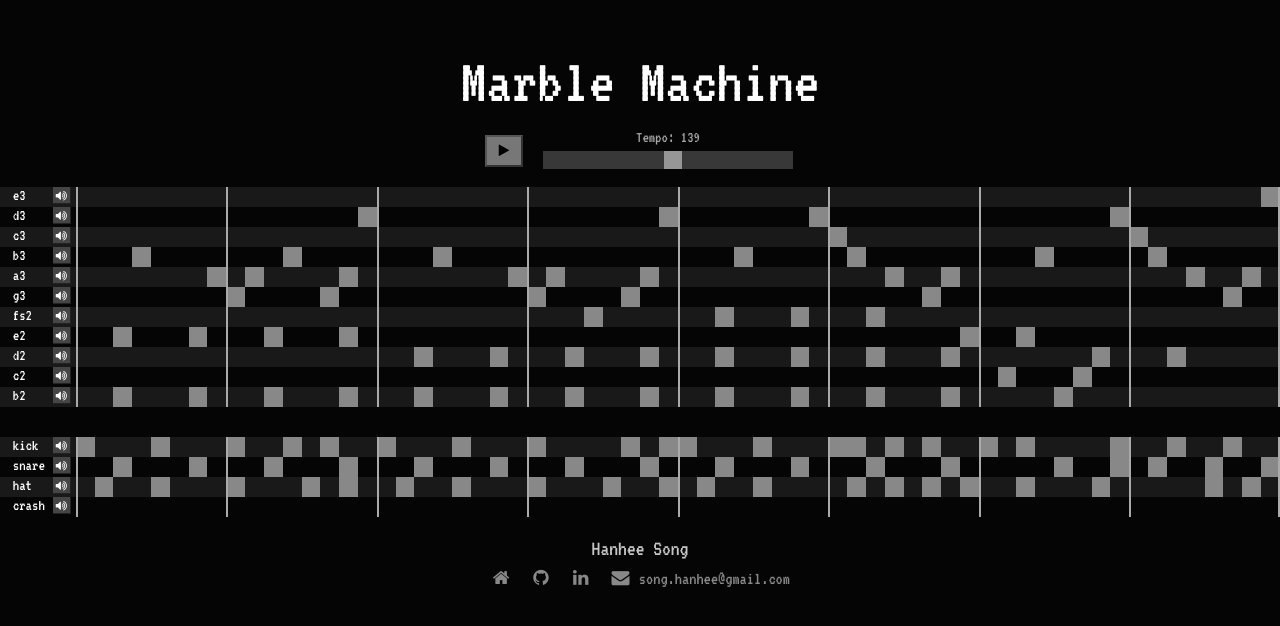
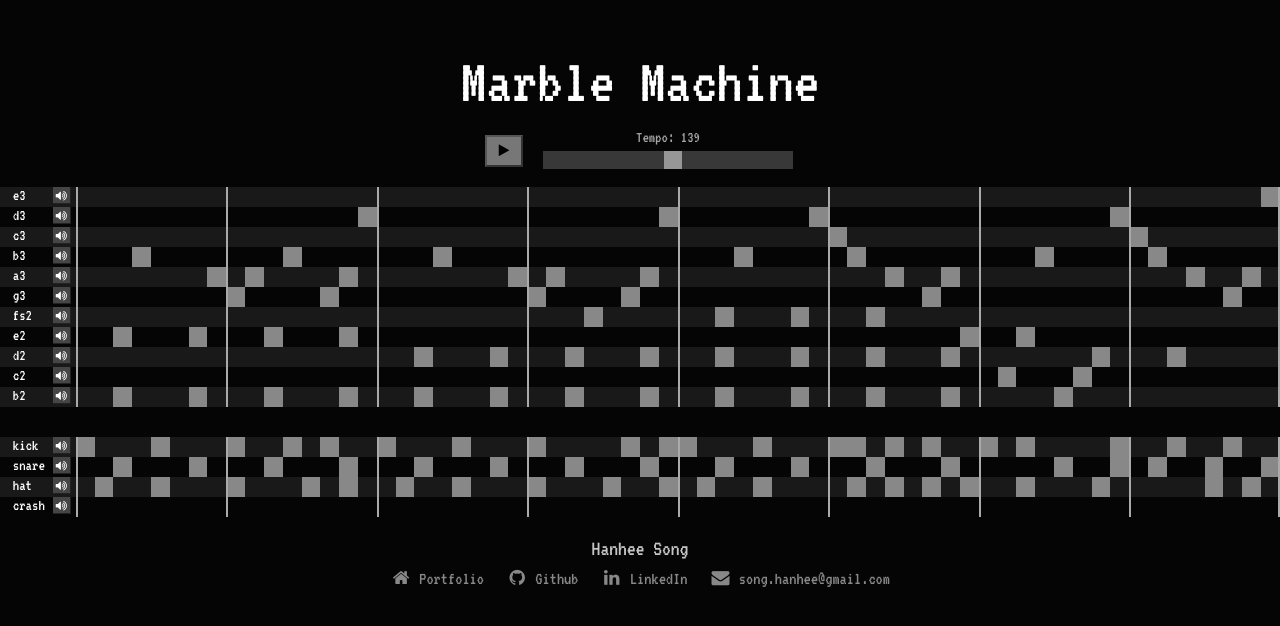
Before and after one commit to hanhee-song/marble_machine, a React (Create React App) app: page / in a window 1280 px wide. Shown: the top 626 px of the page. Built offline with nearby package versions, Linux system fonts and the light colour scheme.

Commit message:
fix content warning for footer

```diff
--- a/public/styles.css
+++ b/public/styles.css
@@ -93,7 +93,7 @@ a:hover {
 }
 
 .about-me {
-  width: 300px;
+  max-width: 500px;
   margin: auto;
   margin-bottom: 50px;
   padding-top: 10px;
--- a/src/App.js
+++ b/src/App.js
@@ -12,9 +12,9 @@ class App extends Component {
         <div className="footer">
           Hanhee Song
           <div className="about-me">
-            <a href="https://hanhee-song.com" rel="noopener noreferrer" target="_blank"><i className="fa fa-home" aria-hidden="true"></i></a>
-            <a href="https://github.com/hanhee-song/marble_machine" rel="noopener noreferrer" target="_blank"><i className="fa fa-github" aria-hidden="true"></i></a>
-            <a href="https://www.linkedin.com/in/hanhee-song" rel="noopener noreferrer" target="_blank"><i className="fa fa-linkedin" aria-hidden="true"></i></a>
+            <a href="https://hanhee-song.com" rel="noopener noreferrer" target="_blank"><i className="fa fa-home" aria-hidden="true"></i>&nbsp;Portfolio</a>
+            <a href="https://github.com/hanhee-song/marble_machine" rel="noopener noreferrer" target="_blank"><i className="fa fa-github" aria-hidden="true"></i>&nbsp;Github</a>
+            <a href="https://www.linkedin.com/in/hanhee-song" rel="noopener noreferrer" target="_blank"><i className="fa fa-linkedin" aria-hidden="true"></i>&nbsp;LinkedIn</a>
             <a href="mailto:song.hanhee@gmail.com"><i className="fa fa-envelope" aria-hidden="true"></i>&nbsp;<div className="text">song.hanhee@gmail.com</div> </a>
           </div>
         </div>
```
Also changed, not shown: 1 other file (tests, documents, lock files or other folders).
